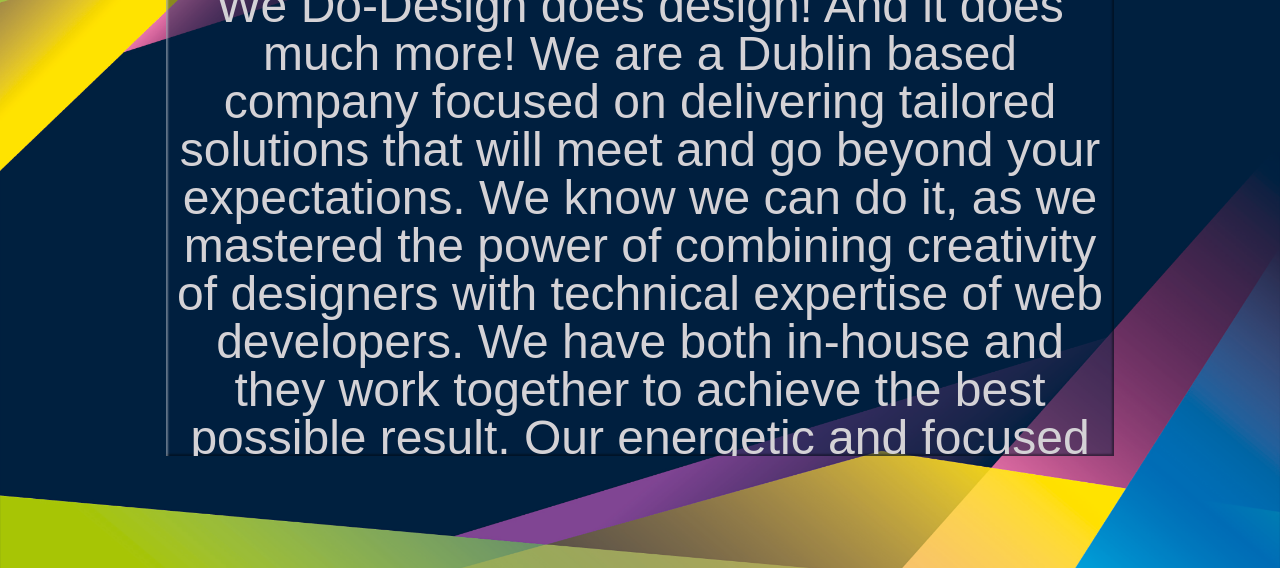
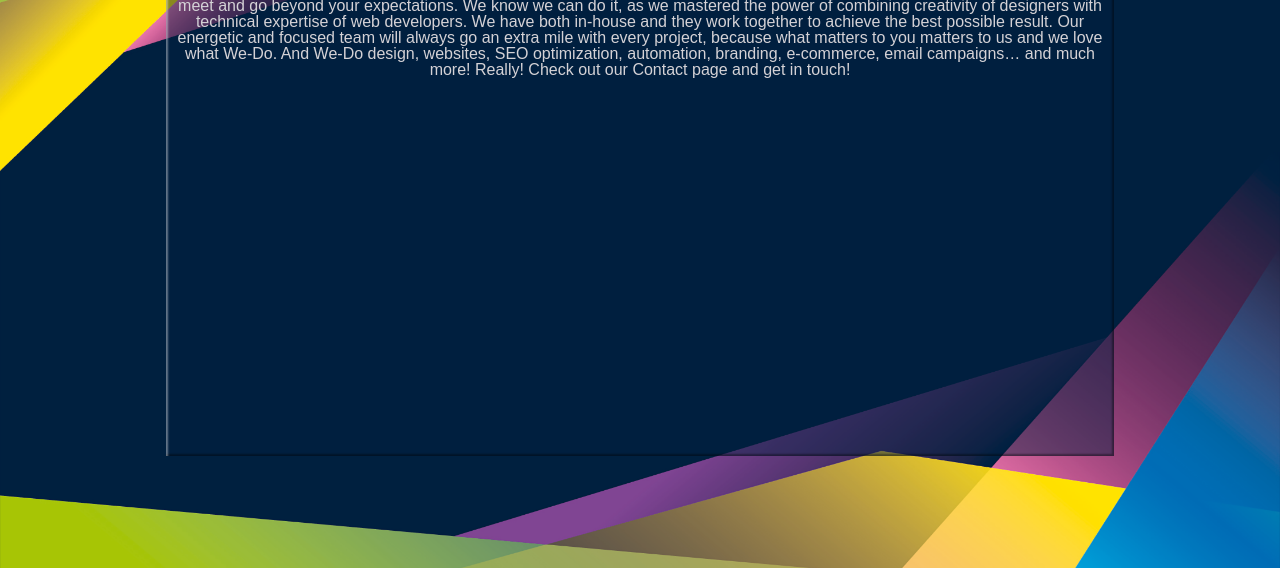
Before and after one commit to SuperOffca/WebDev_Assignment, a plain HTML site: page about.html in a window 1280 px wide. Shown: the part 232-800 px from the top of the page. Drawn offline with Linux system fonts and the light colour scheme; a web font is replaced by a local one.

Commit message:
Adding p tag style.

```diff
--- a/about_style.css
+++ b/about_style.css
@@ -88,7 +88,10 @@
         font-size: 3rem;
     }
 
-
+  p {
+        width: 100%;
+        font-size: 1rem;
+    }
 
 /* ++++++ SMALL VIEWPORT SETUP ++++++++++++++++++++++++++++++++++++++++++++++++++++++++++++++++++++++++++++++++++++++++++++++++++*/
 @media screen and (max-width: 691px) {
```
